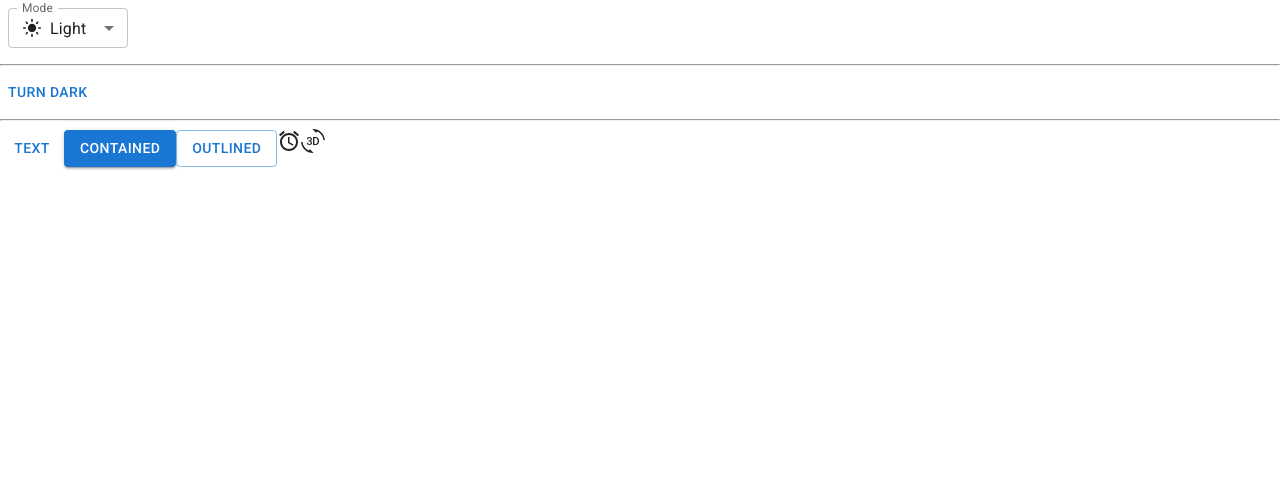
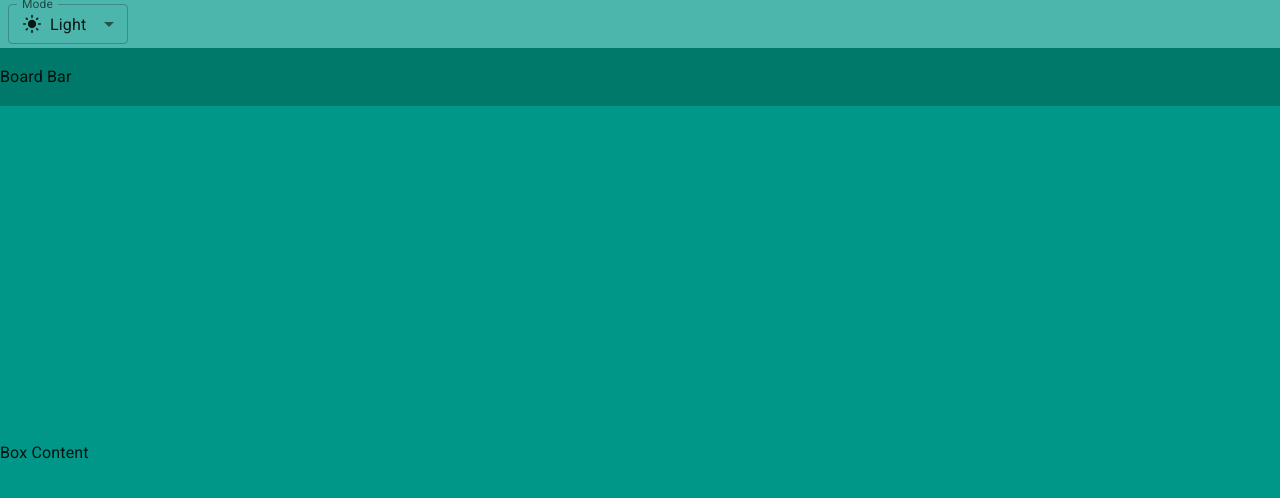
Before and after one commit to ZuyLe13/trello-clone, a React (Vite) app: page / in a window 1280 px wide. Shown: the top 498 px of the page. Built offline with nearby package versions, Linux system fonts and the light colour scheme.

Commit message:
Basic layout

```diff
--- a/index.html
+++ b/index.html
@@ -10,7 +10,7 @@
             rel="stylesheet"
             href="https://fonts.googleapis.com/css2?family=Roboto:wght@300;400;500;700&display=swap"
         />
-        <title>Vite + React</title>
+        <title>Trello</title>
     </head>
     <body>
         <div id="root"></div>
--- a/src/App.jsx
+++ b/src/App.jsx
@@ -1,5 +1,4 @@
-import { Box, Button } from '@mui/material'
-import { AccessAlarm, LightMode, ThreeDRotation } from '@mui/icons-material'
+import Container from '@mui/material/Container'
 import { useColorScheme } from '@mui/material/styles'
 
 import InputLabel from '@mui/material/InputLabel'
@@ -9,6 +8,7 @@ import Select from '@mui/material/Select'
 import LightModeIcon from '@mui/icons-material/LightMode'
 import DarkModeOutlinedIcon from '@mui/icons-material/DarkModeOutlined'
 import SettingsBrightnessIcon from '@mui/icons-material/SettingsBrightness'
+import Box from '@mui/material/Box'
 
 function ModeSelect() {
   const { mode, setMode } = useColorScheme()
@@ -17,7 +17,7 @@ function ModeSelect() {
   const handleChange = (event) => {
     const selectedMode = event.target.value
     setMode(selectedMode)
-  };
+  }
 
   return (
     <FormControl sx={{ m: 1, minWidth: 120 }} size="small">
@@ -48,37 +48,41 @@ function ModeSelect() {
           </Box>
         </MenuItem>
       </Select>
-    </FormControl >
-  );
-}
-
-function ModeToggle() {
-  const { mode, setMode } = useColorScheme()
-  return (
-    <Button
-      onClick={() => {
-        setMode(mode === 'light' ? 'dark' : 'light')
-      }}
-    >
-      {mode === 'light' ? 'Turn dark' : 'Turn light'}
-    </Button>
+    </FormControl>
   )
 }
 
 function App() {
   return (
-    <>
-      <ModeSelect />
-      <hr />
-      <ModeToggle />
-      <hr />
-      <Button variant="text">Text</Button>
-      <Button variant="contained">Contained</Button>
-      <Button variant="outlined">Outlined</Button>
-
-      <AccessAlarm />
-      <ThreeDRotation />
-    </>
+    <Container disableGutters maxWidth={false} sx={{ height: '100vh' }}>
+      <Box sx={{
+        display: 'flex',
+        alignItems: 'center',
+        width: '100%',
+        height: (theme) => theme.trello.appBarHeight,
+        backgroundColor: 'primary.light'
+      }}>
+        <ModeSelect />
+      </Box>
+      <Box sx={{
+        display: 'flex',
+        alignItems: 'center',
+        width: '100%',
+        height: (theme) => theme.trello.boardBarHeight,
+        backgroundColor: 'primary.dark'
+      }}>
+        Board Bar
+      </Box>
+      <Box sx={{
+        display: 'flex',
+        alignItems: 'center',
+        width: '100%',
+        height: (theme) => `calc(100vh - ${theme.trello.appBarHeight} - ${theme.trello.boardBarHeight})`,
+        backgroundColor: 'primary.main'
+      }}>
+        Box Content
+      </Box>
+    </Container>
   )
 }
 
--- a/src/theme.js
+++ b/src/theme.js
@@ -1,19 +1,24 @@
+import { cyan, deepOrange, orange, teal } from '@mui/material/colors'
 import { experimental_extendTheme as extendTheme } from '@mui/material/styles'
 
 const theme = extendTheme({
+  trello: {
+    appBarHeight: '48px',
+    boardBarHeight: '58px'
+  },
   colorSchemes: {
     light: {
       palette: {
-        // primary: {
-        //   main: '#ff5252'
-        // }
+        primary: teal,
+        secondary: deepOrange
+
       }
     },
     dark: {
       palette: {
-        // primary: {
-        //   main: '#000'
-        // }
+        primary: cyan,
+        secondary: orange
+
       }
     }
   }
```
